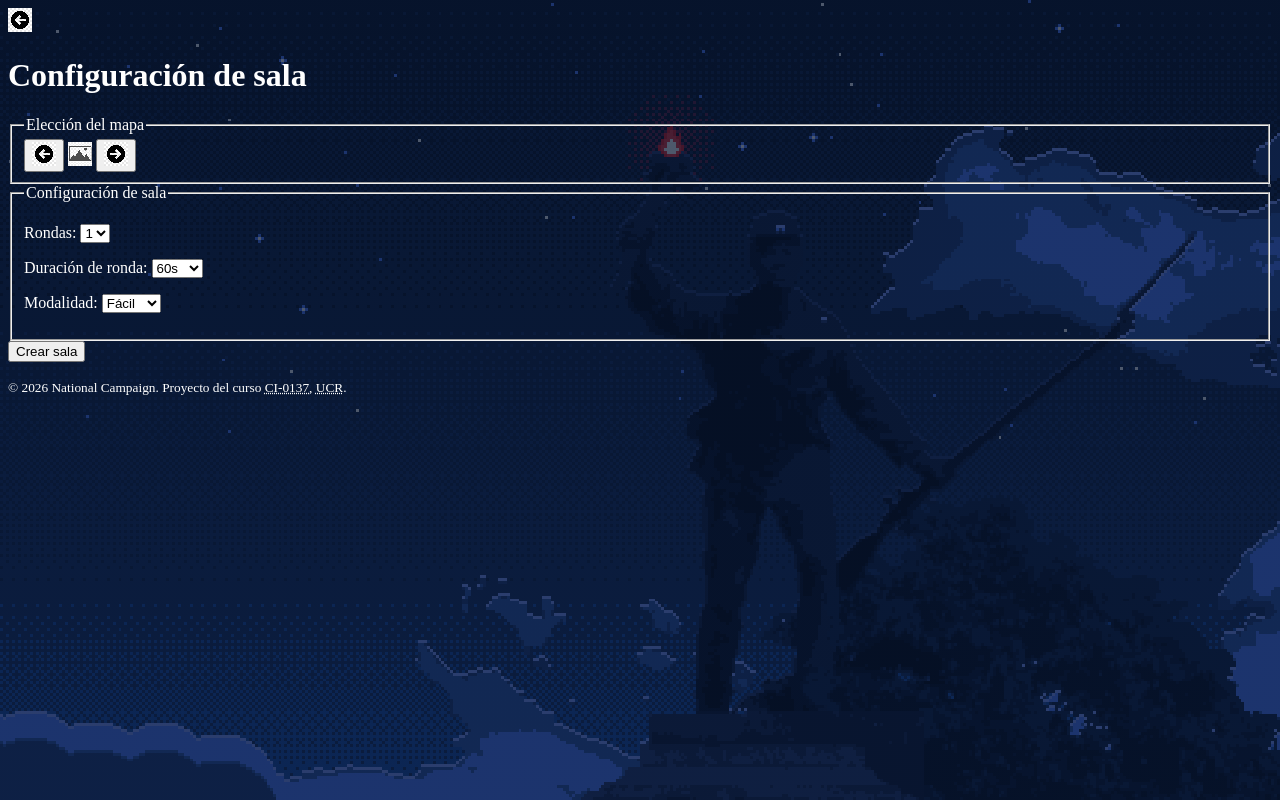
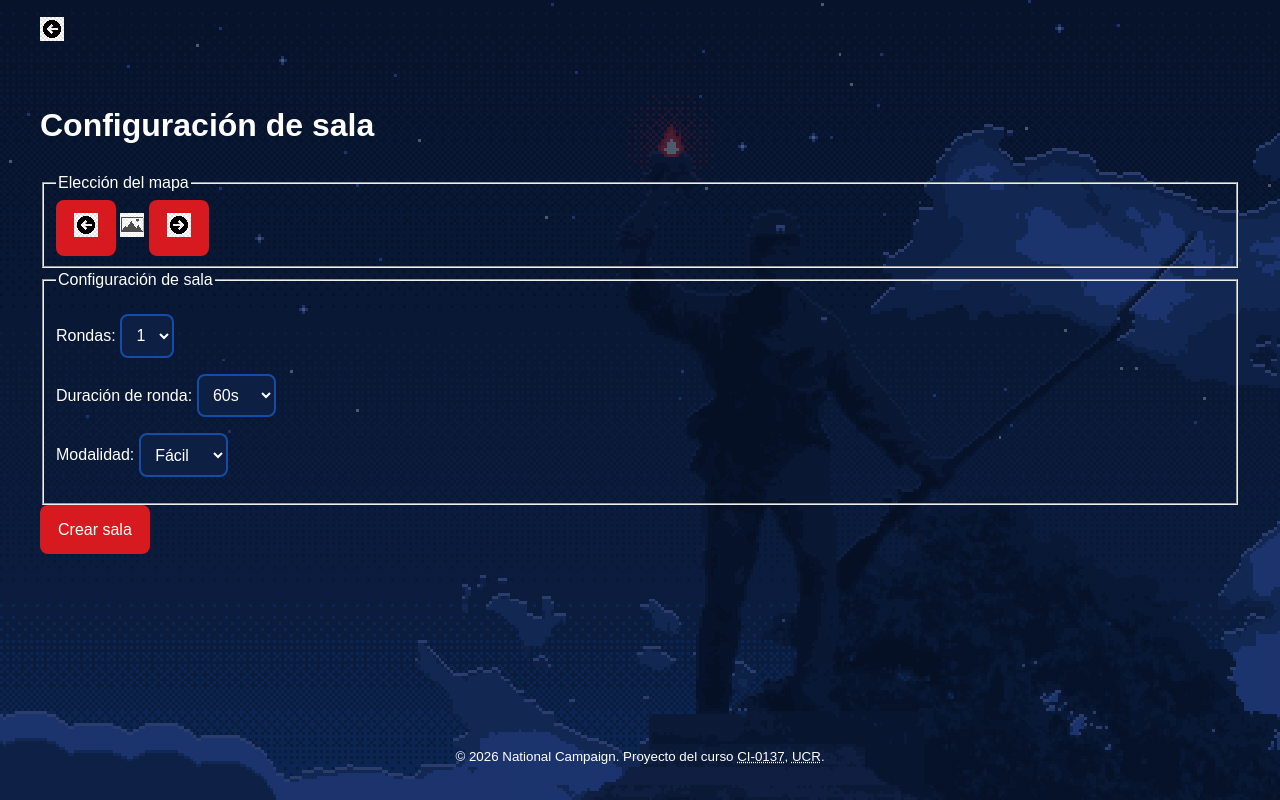
Before and after one commit to AleG1312/proyecto-C13451-C4C527-C4E485-C4G049, a website: page configuracion_sala.html in a window 1280 px wide. Drawn offline with Linux system fonts and the light colour scheme.

Commit message:
Profundización de estilos comunes

```diff
--- a/css/common.css
+++ b/css/common.css
@@ -9,10 +9,25 @@
   --color-primario: #d71920;
   --color-secundario: #164ca8;
 
-  /* Anillo de foco: blanco sobre el fondo oscuro, azul sobre superficies
-     claras. Las combinaciones cumplen el contraste AA documentado. */
+  /* Valores reutilizables para mantener uniformes las pantallas. */
+  --espacio-xs: 0.5rem;
+  --espacio-sm: 1rem;
+  --espacio-md: 1.5rem;
+  --espacio-lg: 2rem;
+  --radio-borde: 0.5rem;
+  --ancho-contenido: 75rem;
+  --duracion-transicion: 150ms;
+
+  /* El foco blanco contrasta con los cuatro fondos de la paleta según las
+     mediciones documentadas en css/readme.md. */
   --color-foco: var(--color-texto);
-  --color-foco-claro: var(--color-secundario);
+}
+
+/* Modelo de caja predecible para que bordes y rellenos no causen desbordes. */
+*,
+*::before,
+*::after {
+  box-sizing: border-box;
 }
 
 /* La capa azul oscura conserva el fondo en pixel art y mejora la legibilidad
@@ -27,10 +42,169 @@ html {
   image-rendering: pixelated;
 }
 
+/* Estructura común: el contenido ocupa al menos la altura de la ventana y el
+   pie se mantiene después del contenido, incluso en páginas cortas. */
+body {
+  display: flex;
+  flex-direction: column;
+  min-height: 100vh;
+  margin: 0;
+  font-family: Arial, Helvetica, sans-serif;
+  line-height: 1.5;
+}
+
+body > header,
+body > main,
+body > footer {
+  width: min(calc(100% - var(--espacio-lg)), var(--ancho-contenido));
+  margin-inline: auto;
+}
+
+body > header {
+  display: flex;
+  flex-wrap: wrap;
+  gap: var(--espacio-sm);
+  align-items: center;
+  justify-content: space-between;
+  min-height: 4rem;
+  padding-block: var(--espacio-sm);
+}
+
+body > main {
+  flex: 1;
+  padding-block: var(--espacio-sm) var(--espacio-lg);
+}
+
+body > footer {
+  padding-block: var(--espacio-sm);
+  text-align: center;
+}
+
+h1,
+h2,
+h3,
+p {
+  overflow-wrap: anywhere;
+}
+
+/* Los medios conservan su proporción y no exceden el contenedor disponible. */
+img,
+video,
+canvas {
+  max-width: 100%;
+  height: auto;
+}
+
+canvas {
+  display: block;
+}
+
 /* Los enlaces toman el color del texto que los rodea; el subrayado los
    distingue, así no dependen solo del color. */
 a {
   color: inherit;
+}
+
+/* Los menús de navegación se presentan como grupos de acciones. La posición
+   concreta de cada menú corresponde a la hoja propia de su pantalla. */
+nav ul {
+  display: flex;
+  flex-wrap: wrap;
+  gap: var(--espacio-xs);
+  margin: 0;
+  padding: 0;
+  list-style: none;
+}
+
+nav a {
+  display: inline-block;
+  padding: 0.65rem var(--espacio-sm);
+  border-radius: var(--radio-borde);
+  color: var(--color-texto);
+  background-color: var(--color-secundario);
+  text-decoration: none;
+}
+
+/* Controles uniformes y con un área cómoda para ratón o pantalla táctil. */
+button,
+input,
+select,
+textarea {
+  max-width: 100%;
+  font: inherit;
+}
+
+button {
+  min-height: 2.75rem;
+  padding: 0.65rem var(--espacio-sm);
+  border: 2px solid transparent;
+  border-radius: var(--radio-borde);
+  color: var(--color-texto);
+  background-color: var(--color-primario);
+  cursor: pointer;
+}
+
+input,
+select,
+textarea {
+  padding: 0.65rem;
+  border: 2px solid var(--color-secundario);
+  border-radius: var(--radio-borde);
+  color: var(--color-texto);
+  background-color: var(--color-superficie);
+}
+
+fieldset {
+  min-width: 0;
+}
+
+table {
+  width: 100%;
+  border-collapse: collapse;
+}
+
+/* El diálogo usa una superficie oscura para conservar el contraste del texto
+   y limita su tamaño para funcionar en pantallas pequeñas. */
+dialog {
+  width: min(calc(100% - var(--espacio-lg)), 48rem);
+  max-height: calc(100vh - var(--espacio-lg));
+  padding: var(--espacio-md);
+  overflow: auto;
+  border: 2px solid var(--color-secundario);
+  border-radius: var(--radio-borde);
+  color: var(--color-texto);
+  background-color: var(--color-superficie);
+}
+
+dialog::backdrop {
+  background-color: rgb(0 0 0 / 65%);
+}
+
+/* Efectos breves para comunicar que una acción responde al usuario. */
+button,
+nav a {
+  transition:
+    filter var(--duracion-transicion) ease,
+    transform var(--duracion-transicion) ease;
+}
+
+@media (hover: hover) {
+  button:hover,
+  nav a:hover {
+    filter: brightness(1.15);
+    transform: translateY(-2px);
+  }
+}
+
+button:active,
+nav a:active {
+  transform: translateY(1px);
+}
+
+button:disabled {
+  cursor: not-allowed;
+  filter: grayscale(1);
+  opacity: 0.7;
 }
 
 /* Foco visible: quien navega con teclado debe ver siempre dónde está.
@@ -38,10 +212,6 @@ a {
 :focus-visible {
   outline: 3px solid var(--color-foco);
   outline-offset: 3px;
-}
-
-dialog :focus-visible {
-  outline-color: var(--color-foco-claro);
 }
 
 /* Quien activa "reducir movimiento" en su sistema no recibe animaciones.
```
Also changed, not shown: css/readme.md.
